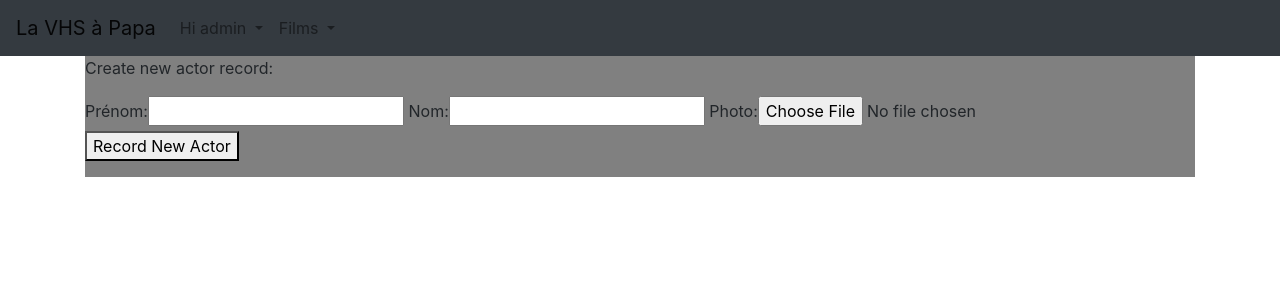
After one commit to hermelen/videobank, a Django app: page /actor/create/ in a window 1280 px wide. The commit adds this page. Shown: the top 300 px of the page. Run offline with Django 3.2, Linux system fonts and the light colour scheme; a user stored in the database is signed in; parts of the project's set-up code (start-up, migrations or seed data) failed here and were passed over; some libraries are stand-ins or nearby versions.

Commit message:
bug ajax inline

```diff
--- a/rentmanager/forms.py
+++ b/rentmanager/forms.py
@@ -11,7 +11,7 @@ class ActorForm(ModelForm):
 
 
 class MovieForm(ModelForm):
-    ActorFormset = formset_factory(ActorForm, extra=3)
+    ActorFormset = formset_factory(ActorForm, extra=1)
     class Meta:
         model = Movie
         fields = "__all__"
--- a/rentmanager/models.py
+++ b/rentmanager/models.py
@@ -73,8 +73,11 @@ class Movie(models.Model):
     rented       = models.BooleanField()
     slug         = AutoSlugField(populate_from='title', verbose_name="Slug", null=True, blank=True, unique=True)
     synopsis     = models.TextField(null=True, blank=True)
-    title        = models.CharField(max_length=100, verbose_name="Titre")
+    title        = models.CharField(max_length=100, verbose_name="Titre", null=True, blank=True)
     trailer_url  = models.URLField( null=True, blank=True)
+
+    def __unicode__(self):
+        return self.title
 
 
 
@@ -83,3 +86,6 @@ class MovieRent(models.Model):
     movies        = models.ForeignKey(Movie,on_delete=models.CASCADE)
     checkout_date = models.DateTimeField(auto_now=True)
     return_date   = models.DateTimeField()
+
+    # def __unicode__(self):
+    #     return self.name
--- a/rentmanager/static/css/scss/_main.scss
+++ b/rentmanager/static/css/scss/_main.scss
@@ -2,6 +2,7 @@ div.customized-row {
   display: flex;
   justify-content: center;
   flex-wrap: wrap;
+  background-color: grey;
 
   // ------------------------------- movie_list.html ---------------------------
   div.list-card {
@@ -27,7 +28,9 @@ div.customized-row {
     }
   }
   div.customized-form {
-    display: flex;
-    flex-direction: column;
+    div.new-actor, div.movie {
+      display: flex;
+      flex-direction: column;
+    }
   }
 }
--- a/rentmanager/static/css/style.css
+++ b/rentmanager/static/css/style.css
@@ -1,2 +1,2 @@
-div.customized-row{display:flex;justify-content:center;flex-wrap:wrap}div.customized-row div.list-card{width:18rem}div.customized-row div.detail-card h5{text-align:center}div.customized-row div.detail-card div.card-body{display:flex;justify-content:space-around;flex-wrap:wrap}div.customized-row div.detail-card ul{padding-left:0}div.customized-row div.detail-card ul li{list-style:none}div.customized-row div.customized-form{display:flex;flex-direction:column}
+div.customized-row{display:flex;justify-content:center;flex-wrap:wrap;background-color:grey}div.customized-row div.list-card{width:18rem}div.customized-row div.detail-card h5{text-align:center}div.customized-row div.detail-card div.card-body{display:flex;justify-content:space-around;flex-wrap:wrap}div.customized-row div.detail-card ul{padding-left:0}div.customized-row div.detail-card ul li{list-style:none}div.customized-row div.customized-form div.new-actor,div.customized-row div.customized-form div.movie{display:flex;flex-direction:column}
 /*# sourceMappingURL=style.css.map */
--- a/rentmanager/static/js/ajax.js
+++ b/rentmanager/static/js/ajax.js
@@ -0,0 +1,6 @@
+$(document).ready(function() {
+  $('#inline_actor_form').click(function(e) {
+    e.preventDefault();
+    console.log('clicked!');
+  })
+})
--- /dev/null
+++ b/rentmanager/templates/rentmanager/actor_form.html
@@ -0,0 +1,13 @@
+{% extends "rentmanager/base.html" %}
+{% load static %}
+{% block content %}
+<form id="actor_form" class="" action="{% url 'actor-create' %}" method="post" enctype="multipart/form-data">{% csrf_token %}
+  <div class="customized-form">
+    <div class="actor">
+      <p>Create new actor record:<p>
+        {{ form.as_table }}
+      <button type="submit" name="button">Record New Actor</button>
+    </div>
+  </div>
+</form>
+{% endblock %}
--- a/rentmanager/views.py
+++ b/rentmanager/views.py
@@ -5,7 +5,7 @@ from django.shortcuts import render
 
 from django.urls import reverse
 
-from django.http import HttpResponse
+from django.http import HttpResponse, JsonResponse
 
 from django.contrib.auth.mixins import PermissionRequiredMixin
 
@@ -36,51 +36,55 @@ class MovieDetailView(DetailView):
 
 
 
-class ActorsInline(InlineFormSetFactory):
-    # model = Movie.actors.through
+class ActorCreateView(PermissionRequiredMixin, CreateView):
     model = Actor
-    fields = ['__all__']
+    form_class = ActorForm
+    permission_required = 'rentmanager.add_actor'
+
+
+    def post(self, request, **kwargs):
+        CreateView.post(self, request, kwargs)
+        return JsonResponse({
+            # "editable_data_url" : reverse("Actor-update", args=[self.object.id, 'quantity']),
+            # "del_button_data_url" : reverse("Actor-delete", args=[self.object.id]),
+            "actor_first_name" : self.object.first_name,
+            "actor_last_name" : self.object.last_name,
+            "actor_id": self.object.id
+        })
+
+    def get_success_url(self):
+        return reverse("movie-create")
 
 
 
 class MovieUpdateView(PermissionRequiredMixin, UpdateView):
     model = Movie
     fields = "__all__"
-    permission_required = 'app.change_movie'
+    permission_required = 'movie.change_movie'
 
     def get_success_url(self):
         return reverse("movie-detail", args=[self.object.slug])
 
 
 
-    # def form_valid(self, request, form_class):
-    #     first_name_0 = request.POST.get('form-0-first_name')
-    #     last_name_0  = request.POST.get('form-0-last_name')
-    #     picture_0 = request.POST.get('form-0-picture')
-    #     actor_0 = Actor.objects.create(first_name=first_name_0, last_name=last_name_0, picture=picture_0)
-    #     context = self.get_context_data()
-    #
-    #     if form_class.is_valid():
-    #         self.object.add(actor_0)
-    #
-    #     return super(ProfileFamilyMemberCreate, self).form_valid(form)
-
-class MovieCreateView(CreateView):
+class MovieCreateView(CreateWithInlinesView):
     model = Movie
-    form_class = MovieForm
-
-    def form_valid(self, request, *args, **kwargs):
-        first_name_0 = request.POST.get('form-0-first_name')
-        last_name_0  = request.POST.get('form-0-last_name')
-        picture_0 = request.POST.get('form-0-picture')
-        actor_0 = Actor.objects.create(first_name=first_name_0, last_name=last_name_0, picture=picture_0)
-
-        movieData = form.save(commit=False)
-        movieData.actors.add(actor_0)
-        movieData.save()
-
-        return CreateView.post(self, request, args, kwargs)
-
+    # form_class = MovieForm
+    fields = "__all__"
+    permission_required = 'movie.add_movie'
 
     def get_success_url(self):
         return reverse("movie-detail", args=[self.object.slug])
+
+
+
+# class MovieCreateView(PermissionRequiredMixin, CreateView):
+#     model = Movie
+#     form_class = MovieForm
+#     # fields = "__all__"
+#     # success_url = '/'
+#     permission_required = 'rentmanager.add_movie'
+#
+#
+#     def get_success_url(self):
+#         return reverse("movie-detail", args=[self.object.slug])
--- a/requirements.txt
+++ b/requirements.txt
@@ -1,5 +1,5 @@
-Django==1.11.16
 django-autoslug==1.9.3
+django-extra-views==0.12.0
 django-guardian==1.4.9
 django-userena-ce==4.1.0
 easy-thumbnails==2.5
--- a/videobank/urls.py
+++ b/videobank/urls.py
@@ -21,9 +21,12 @@ from django.conf import settings
 from django.conf.urls.static import static
 
 from rentmanager.views import MovieListView, MovieDetailView, MovieUpdateView, MovieCreateView
+from rentmanager.views import ActorCreateView
 
 urlpatterns = [
     url(r'^admin/', admin.site.urls),
+
+    url(r'^actor/create/', ActorCreateView.as_view(), name='actor-create'),
 
     url(r'^movie/create/', MovieCreateView.as_view(), name='movie-create'),
     url(r'^movie/(?P<slug>[-\w]+)/edit/$', MovieUpdateView.as_view(), name="movie-update"),
```
Also changed, not shown: rentmanager/templates/rentmanager/movie_form.html (+26 -9 lines), db.sqlite3, rentmanager/migrations/0020_auto_20181106_2033.py (added), rentmanager/migrations/0021_auto_20181106_2034.py (added), 1 other file.
